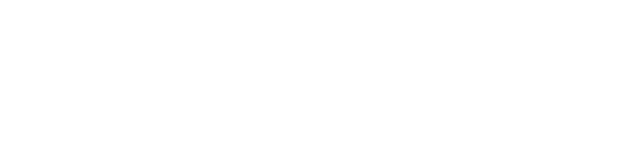
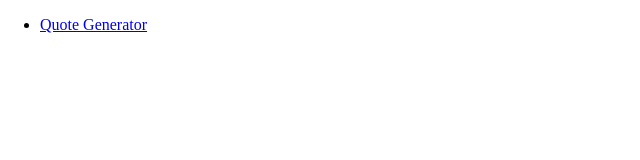
Before and after one commit to maolemulodo/20projects-javascript, a plain HTML site: page index.html in a window 1280 px wide. Shown: the whole page, without its empty margins (0-640 px from the left). Drawn offline with Linux system fonts and the light colour scheme.

Commit message:
Complete the generator coquote project

```diff
--- a/index.html
+++ b/index.html
@@ -4,7 +4,7 @@
     <meta charset="UTF-8" />
     <meta http-equiv="X-UA-Compatible" content="IE=edge" />
     <meta name="viewport" content="width=device-width, initial-scale=1.0" />
-    <title>20ProjectJS</title>
+    <title>Quote Generator</title>
     <link
       rel="stylesheet"
       href="https://cdnjs.cloudflare.com/ajax/libs/font-awesome/5.15.3/css/all.min.css"
@@ -18,5 +18,8 @@
   </head>
   <body>
     <script src="index.js"></script>
+    <ul>
+      <li><a href="./quote-generator/index.html">Quote Generator</a></li>
+    </ul>
   </body>
 </html>
```
